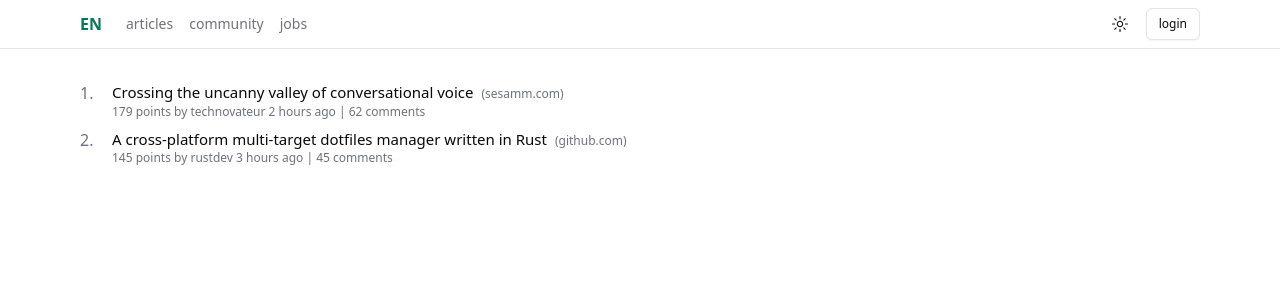
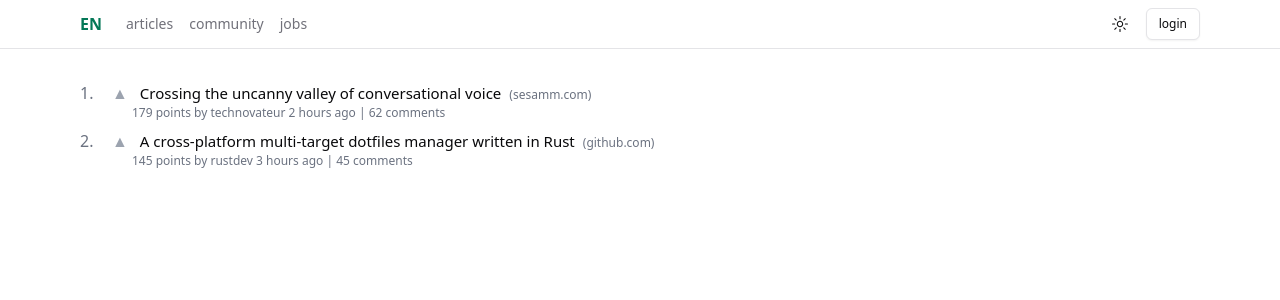
Before and after one commit to hyeyoom/synackfin, a Next.js app: page / in a window 1280 px wide. Shown: the top 300 px of the page. Built offline with nearby package versions, Linux system fonts and the light colour scheme.

Commit message:
Add upvote button and adjust article list item layout

```diff
--- a/app/page.tsx
+++ b/app/page.tsx
@@ -9,6 +9,9 @@ export default function Home() {
             <span className="text-gray-500 w-6">{index + 1}.</span>
             <div className="flex flex-col">
               <div className="flex items-baseline gap-2">
+                <button className="text-gray-400 hover:text-emerald-500 mr-1">
+                  ▲
+                </button>
                 <a
                   href={article.url}
                   className="text-[15px] hover:underline"
@@ -23,7 +26,7 @@ export default function Home() {
                   </span>
                 )}
               </div>
-              <div className="text-xs text-gray-500">
+              <div className="text-xs text-gray-500 ml-5">
                 {article.points} points by {article.author} {article.createdAt} | {article.commentCount} comments
               </div>
             </div>
```
